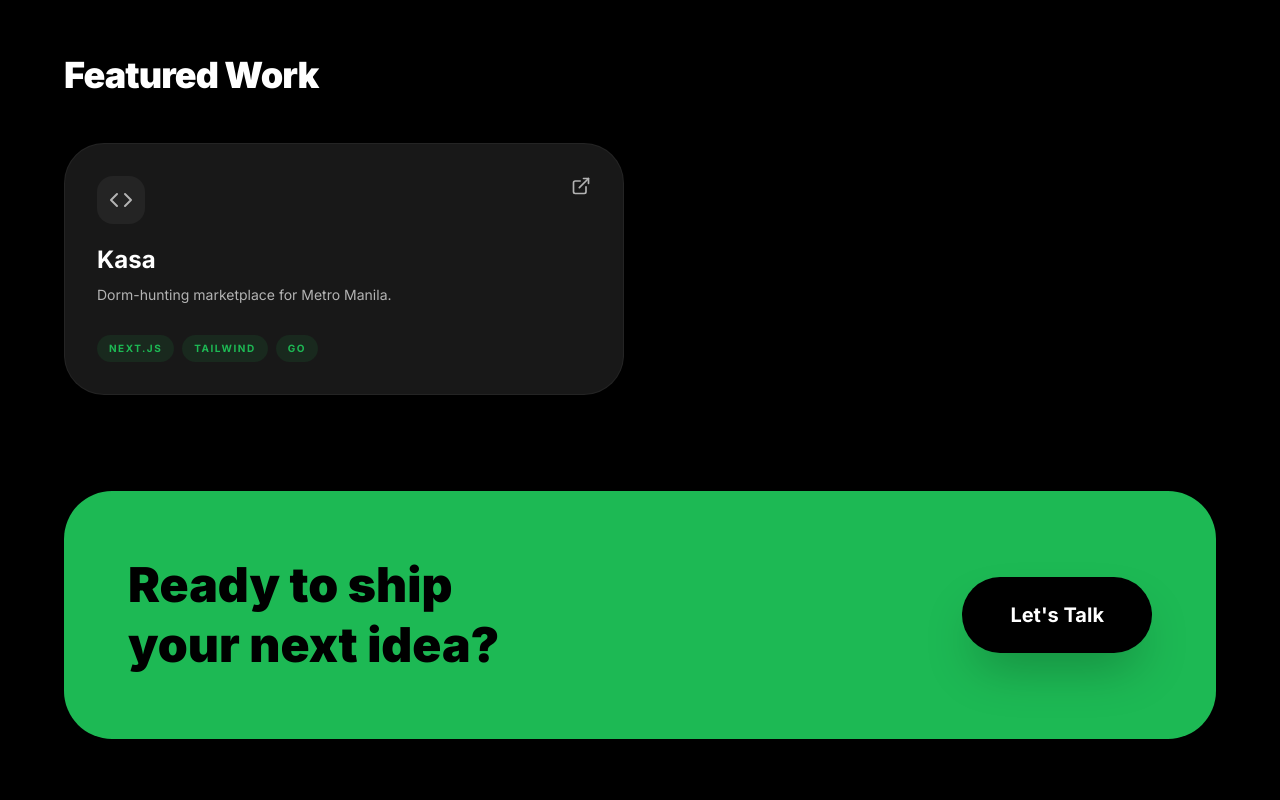
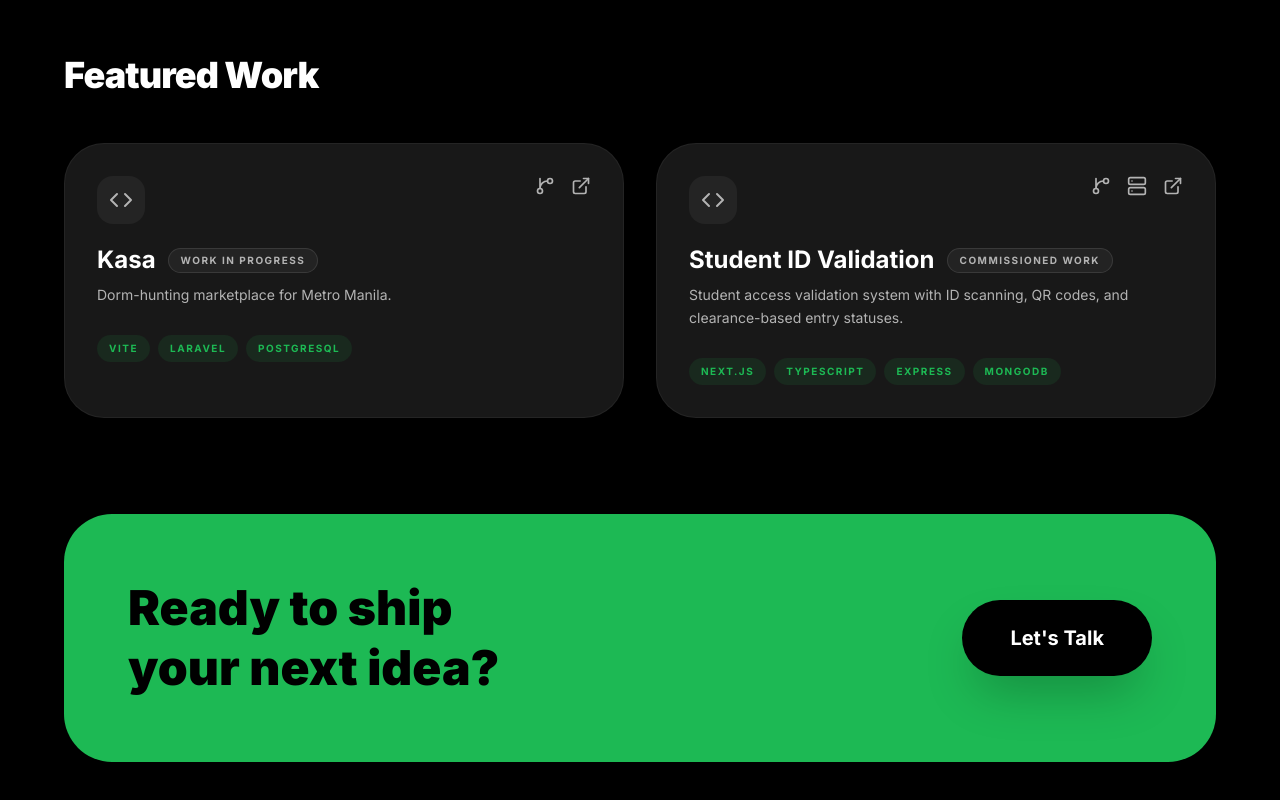
Before and after one commit to jeffrex13/my-porfolio, a Next.js app: page / in a window 1280 px wide. Shown: the part 1167-1967 px from the top of the page. Built offline with nearby package versions, Linux system fonts and the light colour scheme.

Commit message:
Add project cards for Kasa and Student ID Validation; include status and repository links

```diff
--- a/app/page.tsx
+++ b/app/page.tsx
@@ -65,7 +65,19 @@ export default function Home() {
             <ProjectCard
               title="Kasa"
               description="Dorm-hunting marketplace for Metro Manila."
-              tags={['Next.js', 'Tailwind', 'Go']}
+              tags={['Vite', 'Laravel', 'PostgreSQL']}
+              status="Work in progress"
+              repositoryUrl="https://github.com/jeffrex13/kasa"
+              liveUrl="https://find-kasa-app.netlify.app/"
+            />
+            <ProjectCard
+              title="Student ID Validation"
+              description="Student access validation system with ID scanning, QR codes, and clearance-based entry statuses."
+              tags={['Next.js', 'TypeScript', 'Express', 'MongoDB']}
+              status="Commissioned work"
+              repositoryUrl="https://github.com/jeffrex13/student-id-validation"
+              apiRepositoryUrl="https://github.com/jeffrex13/student-id-validation-api"
+              liveUrl="https://student-id-validation.vercel.app/"
             />
           </div>
         </section>
--- a/src/components/ProjectCard.tsx
+++ b/src/components/ProjectCard.tsx
@@ -1,17 +1,25 @@
 'use client';
 import { motion } from 'framer-motion';
-import { Code, ExternalLink } from 'lucide-react'; // Swapping Github for Code
+import { Code, ExternalLink, GitBranch, Server } from 'lucide-react';
 
 interface ProjectProps {
   title: string;
   tags: string[];
   description: string;
+  status?: string;
+  repositoryUrl?: string;
+  apiRepositoryUrl?: string;
+  liveUrl?: string;
 }
 
 export default function ProjectCard({
   title,
   tags,
   description,
+  status,
+  repositoryUrl,
+  apiRepositoryUrl,
+  liveUrl,
 }: ProjectProps) {
   return (
     <motion.div
@@ -27,15 +35,54 @@ export default function ProjectCard({
             />
           </div>
           <div className="flex gap-4 text-spotify-gray">
-            <ExternalLink
-              size={20}
-              className="hover:text-white cursor-pointer transition-colors"
-            />
+            {repositoryUrl ? (
+              <a
+                href={repositoryUrl}
+                target="_blank"
+                rel="noreferrer"
+                aria-label={`${title} source code on GitHub`}
+                title="View source code"
+                className="transition-colors hover:text-white"
+              >
+                <GitBranch size={20} />
+              </a>
+            ) : null}
+            {apiRepositoryUrl ? (
+              <a
+                href={apiRepositoryUrl}
+                target="_blank"
+                rel="noreferrer"
+                aria-label={`${title} API source code on GitHub`}
+                title="View API source code"
+                className="transition-colors hover:text-white"
+              >
+                <Server size={20} />
+              </a>
+            ) : null}
+            {liveUrl ? (
+              <a
+                href={liveUrl}
+                target="_blank"
+                rel="noreferrer"
+                aria-label={`Open the ${title} live app`}
+                title="Open live app"
+                className="transition-colors hover:text-white"
+              >
+                <ExternalLink size={20} />
+              </a>
+            ) : null}
           </div>
         </div>
 
         <div>
-          <h3 className="text-2xl font-bold text-white mb-2">{title}</h3>
+          <div className="mb-2 flex flex-wrap items-center gap-3">
+            <h3 className="text-2xl font-bold text-white">{title}</h3>
+            {status ? (
+              <span className="rounded-full border border-white/10 bg-white/5 px-3 py-1 text-[10px] font-bold uppercase tracking-[0.15em] text-spotify-gray">
+                {status}
+              </span>
+            ) : null}
+          </div>
           <p className="text-spotify-gray text-sm leading-relaxed">
             {description}
           </p>
```
